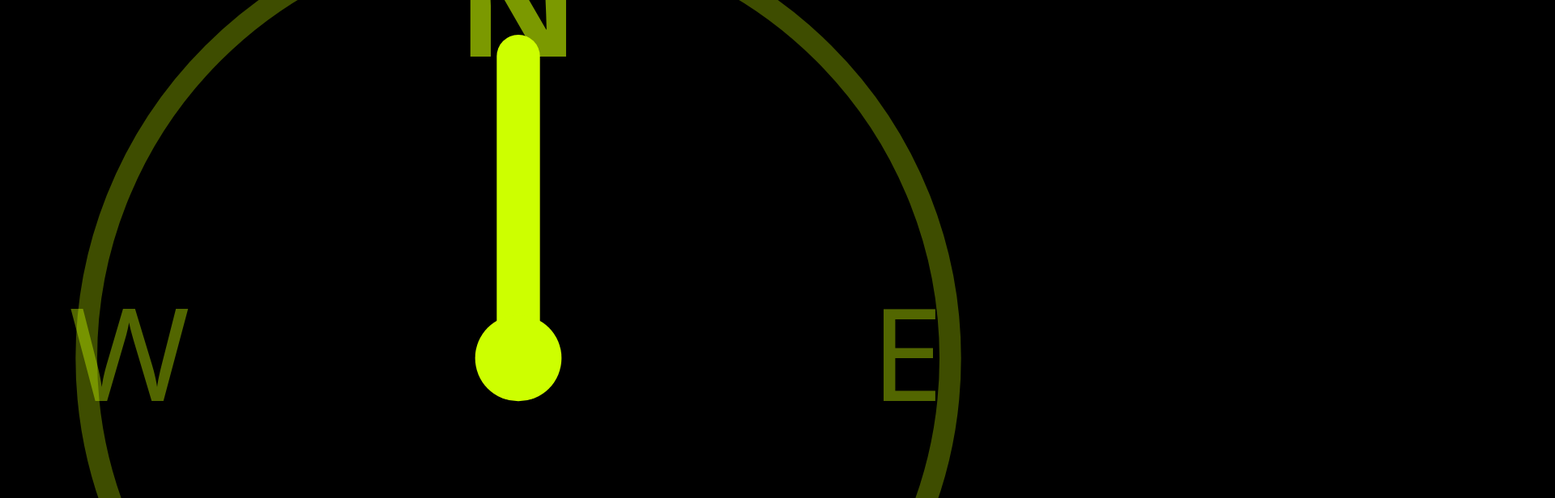
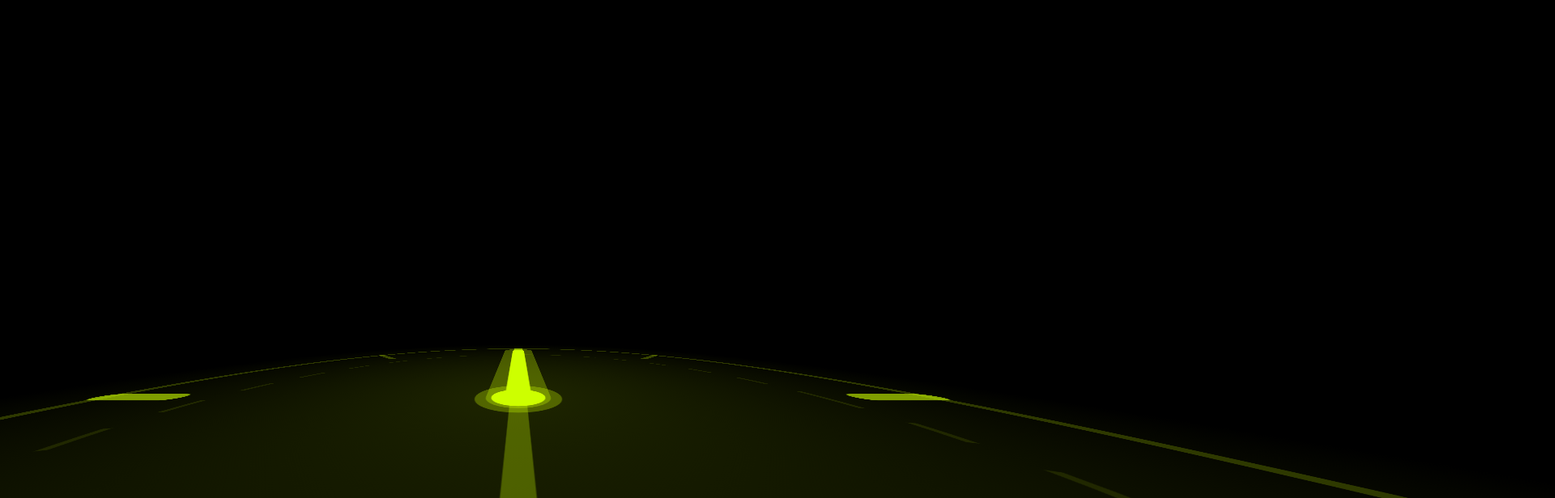
Before and after one commit to Nadirinfograph23/ai-anglecam-nadir, a React (Vite) app in the folder frontend/: page / in a window 1280 px wide. Shown: the part 800-1416 px from the top of the page at 81% size, 1920 px wide, since content can reach past the window. Built offline with nearby package versions, Linux system fonts and the light colour scheme.

Commit message:
style: redesign compass control as 3D cube with neon glow and compass needle
Co-Authored-By: vobifar511@tangica.com <nadirfortest44@gmail.com>

```diff
--- a/frontend/src/App.tsx
+++ b/frontend/src/App.tsx
@@ -217,10 +217,10 @@ function CameraPreview3D({
     isDragging.current = false;
   }, []);
 
-  const handleCompassClick = useCallback((e: React.MouseEvent<SVGSVGElement>) => {
+  const handleCompassClick = useCallback((e: React.MouseEvent<HTMLDivElement>) => {
     if (!onAngleChange) return;
-    const svg = e.currentTarget;
-    const rect = svg.getBoundingClientRect();
+    const container = e.currentTarget;
+    const rect = container.getBoundingClientRect();
     const cx = rect.left + rect.width / 2;
     const cy = rect.top + rect.height / 2;
     const dx = e.clientX - cx;
@@ -312,23 +312,131 @@ function CameraPreview3D({
         </div>
       )}
 
-      <div className="absolute bottom-3 right-3 w-14 h-14">
-        <svg viewBox="0 0 48 48" className="w-full h-full cursor-pointer" onClick={handleCompassClick}>
-          <circle cx="24" cy="24" r="20" fill="rgba(0,0,0,0.5)" stroke="rgba(205,255,0,0.3)" strokeWidth="1" />
-          <text x="24" y="10" textAnchor="middle" fill="rgba(205,255,0,0.6)" fontSize="7" fontWeight="bold">N</text>
-          <text x="24" y="42" textAnchor="middle" fill="rgba(205,255,0,0.4)" fontSize="6">S</text>
-          <text x="6" y="26" textAnchor="middle" fill="rgba(205,255,0,0.4)" fontSize="6">W</text>
-          <text x="42" y="26" textAnchor="middle" fill="rgba(205,255,0,0.4)" fontSize="6">E</text>
-          <line
-            x1="24" y1="24"
-            x2={24 + 14 * Math.sin((horizontalAngle * Math.PI) / 180)}
-            y2={24 - 14 * Math.cos((horizontalAngle * Math.PI) / 180)}
-            stroke="#CDFF00"
-            strokeWidth="2"
-            strokeLinecap="round"
+      {/* 3D Cube Compass */}
+      <div className="absolute bottom-4 right-4 w-24 h-24" style={{ perspective: "300px" }}>
+        <div
+          className="relative w-full h-full cursor-pointer"
+          style={{
+            transformStyle: "preserve-3d",
+            transform: "rotateX(-20deg) rotateY(" + horizontalAngle + "deg)",
+            transition: isDragging.current ? "none" : "transform 0.4s ease-out",
+          }}
+          onClick={handleCompassClick}
+        >
+          {/* Front face */}
+          <div
+            className="absolute inset-0 flex items-center justify-center rounded-lg border border-[#CDFF00]/30"
+            style={{
+              transform: "translateZ(48px)",
+              background: "linear-gradient(135deg, rgba(205,255,0,0.12) 0%, rgba(0,0,0,0.7) 100%)",
+              backfaceVisibility: "hidden",
+            }}
+          >
+            <span className="text-[#CDFF00] font-bold text-lg tracking-wider drop-shadow-[0_0_8px_rgba(205,255,0,0.6)]">N</span>
+          </div>
+          {/* Back face */}
+          <div
+            className="absolute inset-0 flex items-center justify-center rounded-lg border border-[#CDFF00]/20"
+            style={{
+              transform: "rotateY(180deg) translateZ(48px)",
+              background: "linear-gradient(135deg, rgba(205,255,0,0.06) 0%, rgba(0,0,0,0.7) 100%)",
+              backfaceVisibility: "hidden",
+            }}
+          >
+            <span className="text-[#CDFF00]/60 font-bold text-lg tracking-wider">S</span>
+          </div>
+          {/* Right face */}
+          <div
+            className="absolute inset-0 flex items-center justify-center rounded-lg border border-[#CDFF00]/20"
+            style={{
+              transform: "rotateY(90deg) translateZ(48px)",
+              background: "linear-gradient(135deg, rgba(205,255,0,0.08) 0%, rgba(0,0,0,0.7) 100%)",
+              backfaceVisibility: "hidden",
+            }}
+          >
+            <span className="text-[#CDFF00]/50 font-bold text-lg tracking-wider">E</span>
+          </div>
+          {/* Left face */}
+          <div
+            className="absolute inset-0 flex items-center justify-center rounded-lg border border-[#CDFF00]/20"
+            style={{
+              transform: "rotateY(-90deg) translateZ(48px)",
+              background: "linear-gradient(135deg, rgba(205,255,0,0.08) 0%, rgba(0,0,0,0.7) 100%)",
+              backfaceVisibility: "hidden",
+            }}
+          >
+            <span className="text-[#CDFF00]/50 font-bold text-lg tracking-wider">W</span>
+          </div>
+          {/* Top face */}
+          <div
+            className="absolute inset-0 rounded-lg border border-[#CDFF00]/30"
+            style={{
+              transform: "rotateX(90deg) translateZ(48px)",
+              background: "radial-gradient(circle, rgba(205,255,0,0.15) 0%, rgba(0,0,0,0.5) 70%)",
+              backfaceVisibility: "hidden",
+            }}
+          >
+            {/* Compass needle on top face */}
+            <svg viewBox="0 0 96 96" className="w-full h-full">
+              {/* Outer ring */}
+              <circle cx="48" cy="48" r="38" fill="none" stroke="rgba(205,255,0,0.2)" strokeWidth="1" />
+              <circle cx="48" cy="48" r="28" fill="none" stroke="rgba(205,255,0,0.1)" strokeWidth="0.5" strokeDasharray="3 3" />
+              {/* Tick marks */}
+              {[0, 45, 90, 135, 180, 225, 270, 315].map((deg) => (
+                <line
+                  key={deg}
+                  x1={48 + 32 * Math.sin((deg * Math.PI) / 180)}
+                  y1={48 - 32 * Math.cos((deg * Math.PI) / 180)}
+                  x2={48 + 38 * Math.sin((deg * Math.PI) / 180)}
+                  y2={48 - 38 * Math.cos((deg * Math.PI) / 180)}
+                  stroke={deg % 90 === 0 ? "rgba(205,255,0,0.6)" : "rgba(205,255,0,0.25)"}
+                  strokeWidth={deg % 90 === 0 ? "2" : "1"}
+                  strokeLinecap="round"
+                />
+              ))}
+              {/* Needle glow */}
+              <line
+                x1="48" y1="48"
+                x2="48" y2="14"
+                stroke="rgba(205,255,0,0.3)"
+                strokeWidth="6"
+                strokeLinecap="round"
+              />
+              {/* Needle */}
+              <line
+                x1="48" y1="48"
+                x2="48" y2="14"
+                stroke="#CDFF00"
+                strokeWidth="2.5"
+                strokeLinecap="round"
+              />
+              {/* Needle tail */}
+              <line
+                x1="48" y1="48"
+                x2="48" y2="72"
+                stroke="rgba(205,255,0,0.3)"
+                strokeWidth="1.5"
+                strokeLinecap="round"
+              />
+              {/* Center dot with glow */}
+              <circle cx="48" cy="48" r="4" fill="#CDFF00" opacity="0.3" />
+              <circle cx="48" cy="48" r="2.5" fill="#CDFF00" />
+            </svg>
+          </div>
+          {/* Bottom face */}
+          <div
+            className="absolute inset-0 rounded-lg border border-[#CDFF00]/10"
+            style={{
+              transform: "rotateX(-90deg) translateZ(48px)",
+              background: "rgba(0,0,0,0.8)",
+              backfaceVisibility: "hidden",
+            }}
           />
-          <circle cx="24" cy="24" r="2" fill="#CDFF00" />
-        </svg>
+        </div>
+        {/* Angle label below cube */}
+        <div className="mt-1 text-center text-[10px] font-mono text-[#CDFF00]/70">
+          {horizontalAngle + "\u00B0"}
+        </div>
       </div>
     </div>
   );
```
